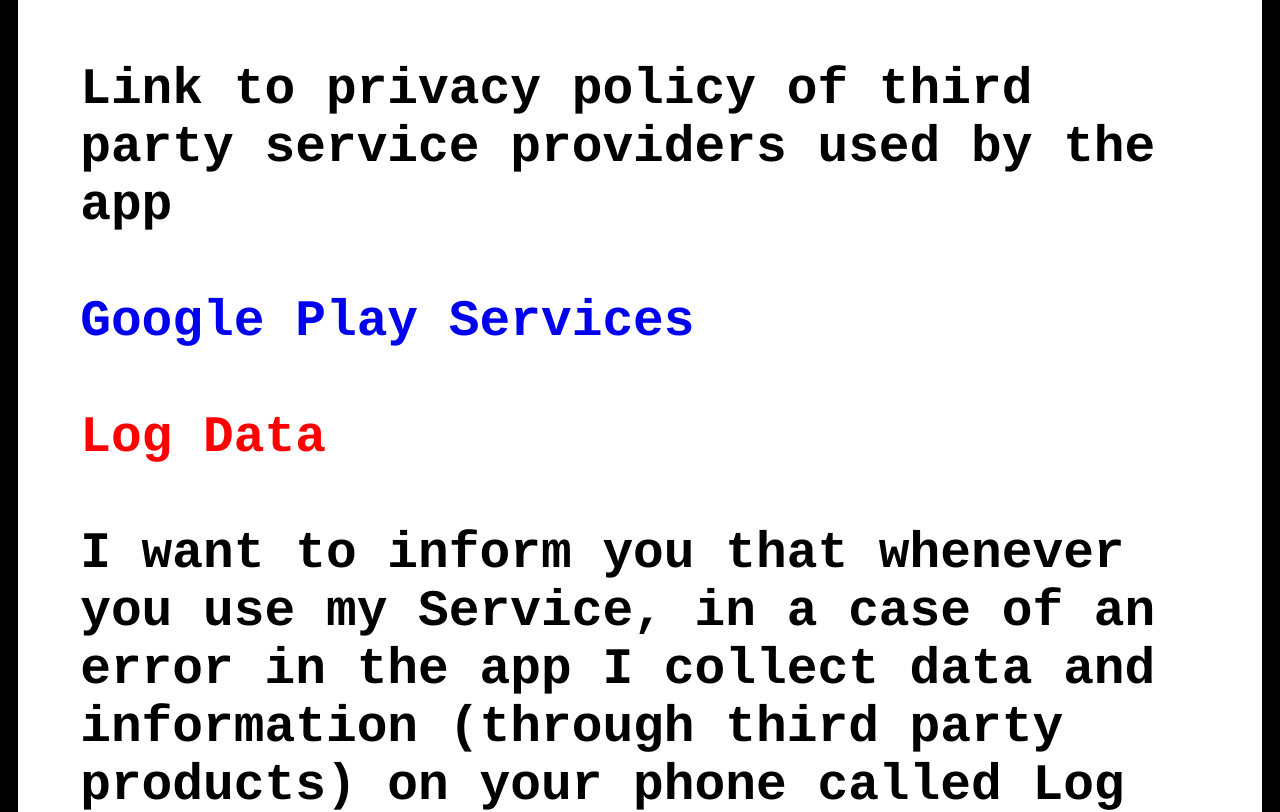
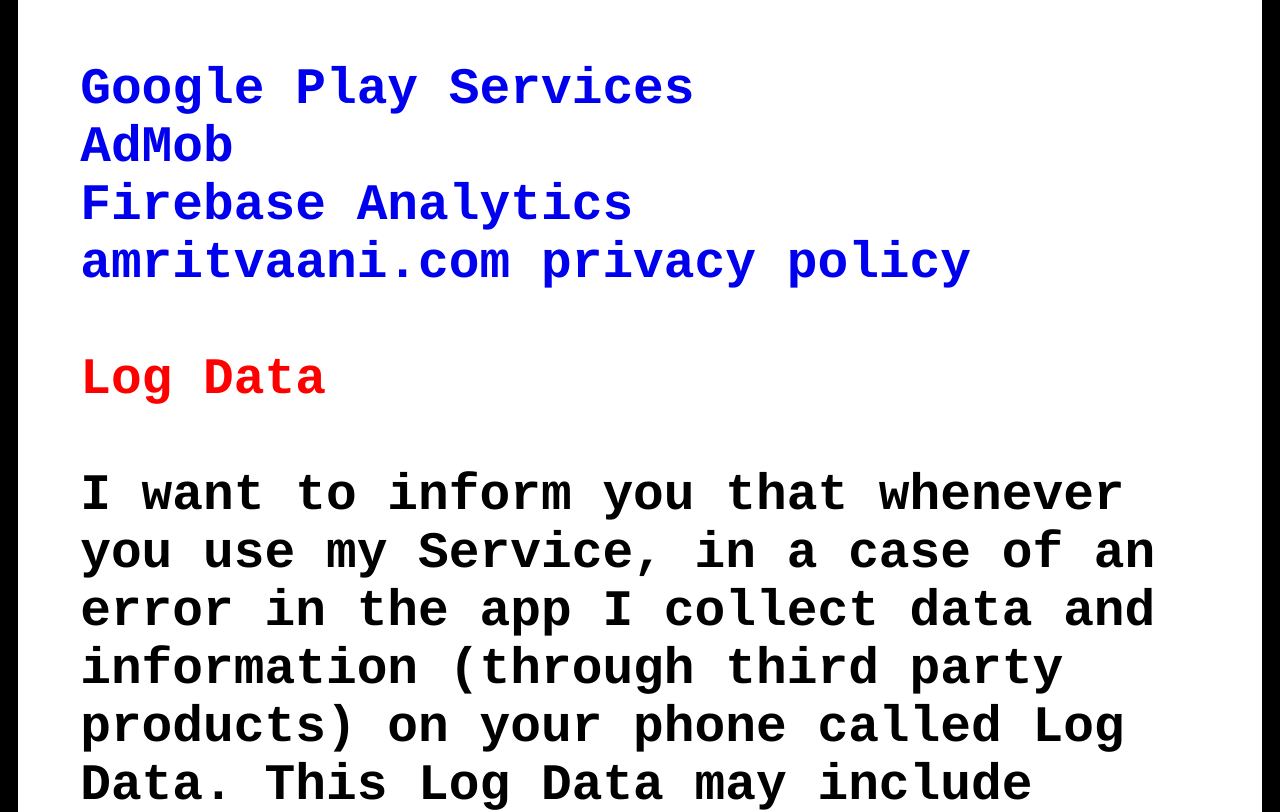
Before and after one commit to nitishkumarverma/nmapprivacypolicy, a plain HTML site: page amritvaanipp.html in a window 1280 px wide. Shown: the part 3309-4121 px from the top of the page. Drawn offline with Linux system fonts and the light colour scheme.

Commit message:
Commit 2
amritvaanipp

```diff
--- a/amritvaanipp.html
+++ b/amritvaanipp.html
@@ -12,15 +12,15 @@
 
 					<a style="color: red">Privacy Policy</a><br><br>
 
-					Nitish Kumar Verma built the Nmap Tutorial Offline app as a Free app. This SERVICE is provided by Nitish Kumar Verma at no cost and is intended for use as is.<br><br>
+					Nitish Kumar Verma built the Amritvaani app as a Free app. This SERVICE is provided by Nitish Kumar Verma at no cost and is intended for use as is.
 
-					This page is used to inform visitors regarding my policies with the collection, use, and disclosure of Personal Information if anyone decided to use my Service.<br><br>
+                                        This page is used to inform visitors regarding my policies with the collection, use, and disclosure of Personal Information if anyone decided to use my Service.
 
-					If you choose to use my Service, then you agree to the collection and use of information in relation to this policy. The Personal Information that I collect is used for providing and improving the Service. I will not use or share your information with anyone except as described in this Privacy Policy.<br><br>
+                                        If you choose to use my Service, then you agree to the collection and use of information in relation to this policy. The Personal Information that I collect is used for providing and improving the Service. I will not use or share your information with anyone except as described in this Privacy Policy.
 
-					The terms used in this Privacy Policy have the same meanings as in our Terms and Conditions, which is accessible at Nmap Tutorial Offline unless otherwise defined in this Privacy Policy.<br><br>
+                                        The terms used in this Privacy Policy have the same meanings as in our Terms and Conditions, which is accessible at Amritvaani unless otherwise defined in this Privacy Policy.						Information Collection and Use
 
-					Information Collection and Use
+					<a style="color: red">Information Collection and Use</a><br><br>
 
 					For a better experience, while using our Service, I may require you to provide us with certain personally identifiable information, including but not limited to Internet Access, Access Network State. The information that I request will be retained on your device and is not collected by me in any way.<br><br>
 
@@ -28,7 +28,10 @@
 
 					Link to privacy policy of third party service providers used by the app<br><br>
 
-					<a href="https://www.google.com/policies/privacy/">Google Play Services</a><br><br>
+					        <a href="https://www.google.com/policies/privacy/">Google Play Services</a><br>
+						<a href="https://support.google.com/admob/answer/6128543?hl=en">AdMob</a><br>
+						<a href="https://firebase.google.com/policies/analytics">Firebase Analytics</a><br>
+						<a href="http://amritvaani.com/privacy-policy.php">amritvaani.com privacy policy</a><br><br>
 
 					<a style="color: red">Log Data</a><br><br>
 
@@ -72,15 +75,6 @@
 
 					</p>
 
-					<p id="indexgrid" style="text-align:center; font-size:4vw; color: black">
-
-					Disclaimer:<br><br>
-
-					All information, resources available on this app are only for educational purposes only.<br><br>
-
-					The Developer and Nmap Tutorial app will not be responsible for any un-ethical activity brought against any individuals for misusing the information in this app and breaking Law.
-					</p>
-
 					<p id="indexgrid" style="text-align:center; font-size:4vw; color: red">
 					** Good Luck **<br><br>Dont Forget Rating
 					</p>
```
